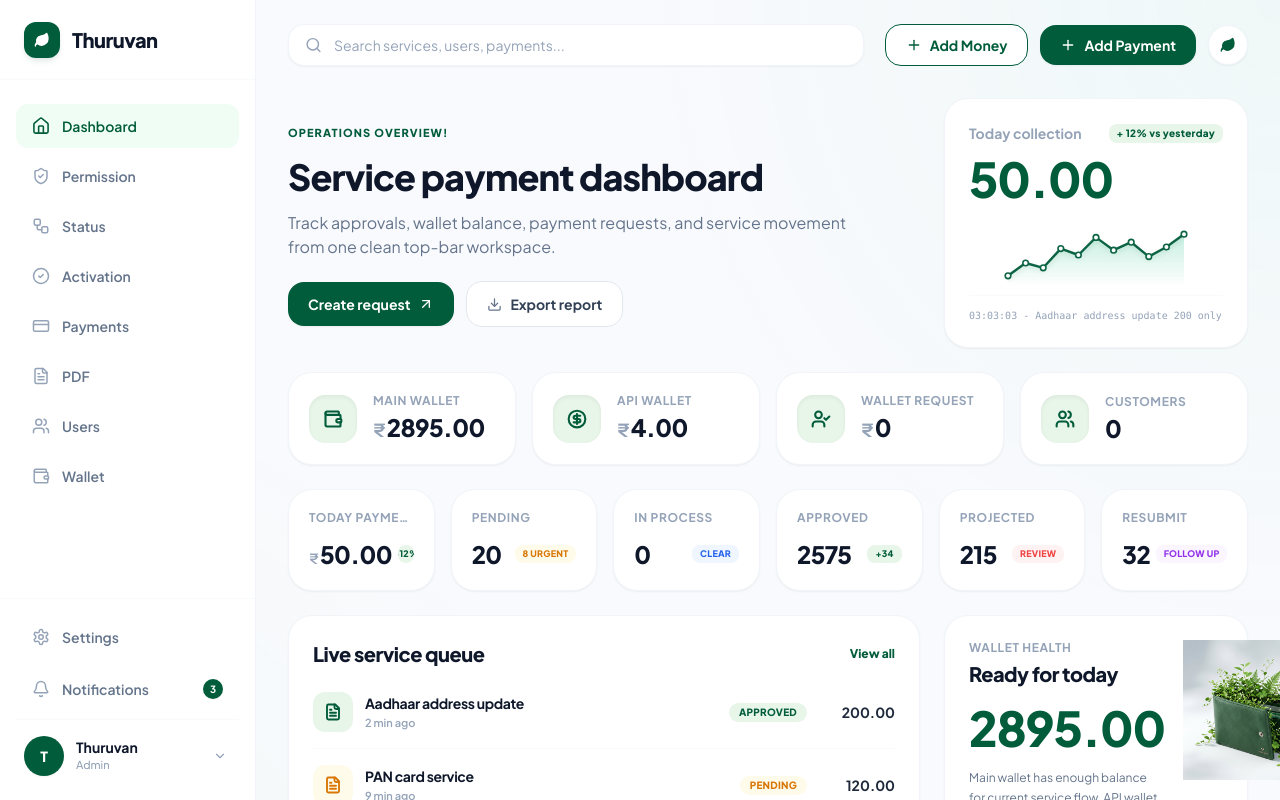
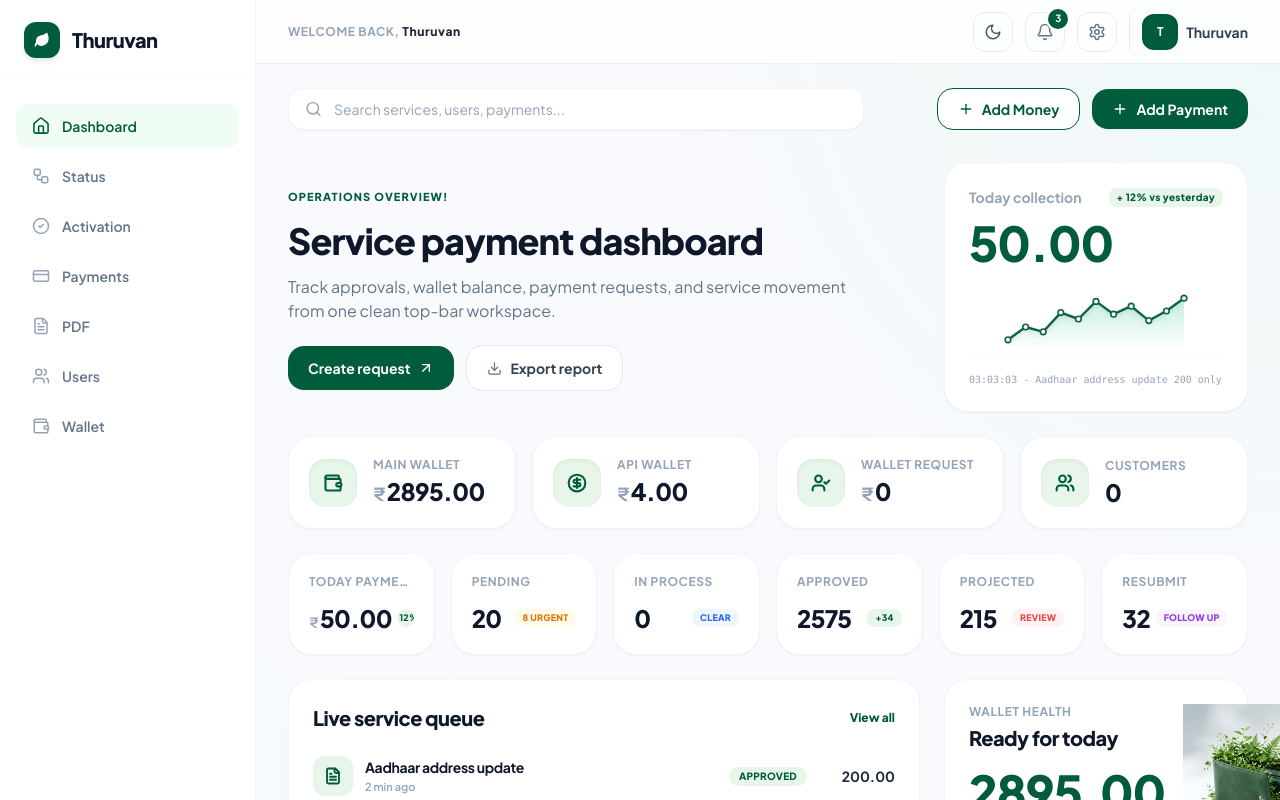
Before and after one commit to DEVANAND-JAYARAMAN/E-Seva_Freelancing-Project, a Next.js app: page / in a window 1280 px wide. Shown: the top 800 px of the page. Built offline with nearby package versions, Linux system fonts and the light colour scheme.

Commit message:
Refactor AppShell, CommandBar, Sidebar, and TopBar components for improved structure and readability; remove unused imports and elements

```diff
--- a/components/app/AppShell.tsx
+++ b/components/app/AppShell.tsx
@@ -3,7 +3,7 @@
 import { useState, type ReactNode } from "react";
 import { Sidebar } from "./Sidebar";
 import { CommandBar } from "./CommandBar";
-import { Menu, Leaf } from "lucide-react";
+import { TopBar } from "./TopBar";
 
 type AppShellProps = {
   activePage?: string;
@@ -27,26 +27,8 @@ export function AppShell({
 
       {/* Main content body */}
       <div className="lg:pl-64 flex flex-col min-h-screen">
-        {/* Sleek Mobile Top Header (only visible on mobile/tablet) */}
-        <header className="flex h-16 w-full items-center justify-between border-b border-slate-100 dark:border-slate-900/50 bg-white/80 dark:bg-[#090d16]/80 px-4 sm:px-6 lg:hidden backdrop-blur-xl transition-all duration-300">
-          <div className="flex items-center gap-4">
-            <button
-              onClick={() => setSidebarOpen(true)}
-              className="flex h-10 w-10 items-center justify-center rounded-xl border border-slate-200 dark:border-slate-855 text-slate-600 dark:text-slate-300 hover:bg-slate-50 dark:hover:bg-slate-900/60 transition-colors"
-              aria-label="Open sidebar"
-            >
-              <Menu size={18} />
-            </button>
-            <div className="flex items-center gap-2">
-              <span className="flex h-8 w-8 items-center justify-center rounded-lg bg-[#005c3a] dark:bg-emerald-600 text-white shadow-sm">
-                <Leaf size={14} fill="white" />
-              </span>
-              <span className="font-extrabold text-slate-800 dark:text-white text-base">
-                Thuruvan
-              </span>
-            </div>
-          </div>
-        </header>
+        {/* Sleek Top Header (visible on both mobile and desktop) */}
+        <TopBar onMenuClick={() => setSidebarOpen(true)} />
 
         {/* Outer content container */}
         <main className="flex-1 px-4 sm:px-6 lg:px-8 py-6 max-w-7xl mx-auto w-full space-y-6">
--- a/components/app/CommandBar.tsx
+++ b/components/app/CommandBar.tsx
@@ -1,11 +1,8 @@
 "use client";
 
-import { Plus, Search, Leaf } from "lucide-react";
-import { useTheme } from "./ThemeProvider";
+import { Plus, Search } from "lucide-react";
 
 export function CommandBar() {
-  const { theme, toggleTheme } = useTheme();
-
   return (
     <section className="flex flex-col md:flex-row md:items-center gap-4 justify-between w-full">
       {/* Search Input Box */}
@@ -34,18 +31,6 @@ export function CommandBar() {
           <Plus size={16} />
           <span>Add Payment</span>
         </button>
-        {/* Leaf Theme Toggle Button */}
-        <button
-          onClick={toggleTheme}
-          className="flex h-10 w-10 shrink-0 items-center justify-center rounded-full bg-white dark:bg-emerald-950/40 hover:bg-[#f0fdf4]/50 dark:hover:bg-emerald-900/40 text-[#005c3a] dark:text-emerald-400 border border-slate-100 dark:border-emerald-900/50 transition-all duration-300 shadow-sm"
-          aria-label="Toggle Theme"
-          title="Toggle color theme"
-        >
-          <Leaf
-            size={16}
-            className={`transition-transform duration-300 ${theme === "dark" ? "rotate-12 fill-emerald-400" : "fill-[#005c3a]"}`}
-          />
-        </button>
       </div>
     </section>
   );
--- a/components/app/Sidebar.tsx
+++ b/components/app/Sidebar.tsx
@@ -1,6 +1,6 @@
 "use client";
 
-import { X, Settings, Leaf, Bell, ChevronDown } from "lucide-react";
+import { X, Leaf } from "lucide-react";
 import { navItems } from "./data";
 
 type SidebarProps = {
@@ -74,59 +74,6 @@ export function Sidebar({ activePage, isOpen, onClose }: SidebarProps) {
             );
           })}
         </nav>
-
-        {/* Bottom Utility & Profile Section */}
-        <div className="border-t border-slate-50 dark:border-slate-900/50 p-4 space-y-2">
-          {/* Settings Nav */}
-          <a
-            href="#settings"
-            className="flex items-center gap-3 px-4 py-3 rounded-xl text-sm font-semibold text-slate-500 dark:text-slate-400 hover:bg-slate-50 dark:hover:bg-slate-900/40 hover:text-slate-950 dark:hover:text-slate-100 transition-all duration-200"
-          >
-            <Settings
-              size={18}
-              className="text-slate-400 dark:text-slate-500"
-            />
-            <span>Settings</span>
-          </a>
-
-          {/* Notifications Nav */}
-          <a
-            href="#notifications"
-            className="flex items-center justify-between px-4 py-3 rounded-xl text-sm font-semibold text-slate-500 dark:text-slate-400 hover:bg-slate-50 dark:hover:bg-slate-900/40 hover:text-slate-950 dark:hover:text-slate-100 transition-all duration-200"
-          >
-            <div className="flex items-center gap-3">
-              <Bell size={18} className="text-slate-400 dark:text-slate-500" />
-              <span>Notifications</span>
-            </div>
-            <span className="flex h-5 w-5 shrink-0 items-center justify-center rounded-full bg-[#005c3a] dark:bg-emerald-600 text-[10px] font-bold text-white shadow-sm">
-              3
-            </span>
-          </a>
-
-          {/* User Profile Card */}
-          <div className="pt-2 border-t border-slate-50 dark:border-slate-900/50">
-            <button className="w-full flex items-center justify-between px-2 py-2 rounded-xl hover:bg-slate-50 dark:hover:bg-slate-900/40 transition-all duration-200 text-left">
-              <div className="flex items-center gap-3">
-                {/* Circular Green Avatar */}
-                <div className="flex h-10 w-10 shrink-0 items-center justify-center rounded-full bg-[#005c3a] dark:bg-emerald-600 font-extrabold text-white text-sm shadow-sm">
-                  T
-                </div>
-                <div>
-                  <h4 className="text-sm font-bold text-slate-900 dark:text-white leading-tight">
-                    Thuruvan
-                  </h4>
-                  <p className="text-[11px] text-slate-400 dark:text-slate-500 font-medium">
-                    Admin
-                  </p>
-                </div>
-              </div>
-              <ChevronDown
-                size={14}
-                className="text-slate-400 dark:text-slate-500 mr-1"
-              />
-            </button>
-          </div>
-        </div>
       </aside>
     </>
   );
--- a/components/app/TopBar.tsx
+++ b/components/app/TopBar.tsx
@@ -1,4 +1,4 @@
-import { Bell, Menu, Moon, Sun, Sparkles } from "lucide-react";
+import { Bell, Menu, Moon, Sun, Leaf, Settings } from "lucide-react";
 import { useTheme } from "./ThemeProvider";
 
 type TopBarProps = {
@@ -22,8 +22,8 @@ export function TopBar({ onMenuClick }: TopBarProps) {
 
         {/* Small Brand Logo shown only on mobile */}
         <div className="flex items-center gap-2 lg:hidden">
-          <span className="flex h-8 w-8 items-center justify-center rounded-lg bg-gradient-to-tr from-teal-500 to-indigo-500 text-white shadow-md">
-            <Sparkles size={14} />
+          <span className="flex h-8 w-8 items-center justify-center rounded-lg bg-[#005c3a] dark:bg-emerald-600 text-white shadow-md">
+            <Leaf size={14} fill="white" />
           </span>
           <span className="font-extrabold text-slate-800 dark:text-white text-base">
             Thuruvan
@@ -41,7 +41,7 @@ export function TopBar({ onMenuClick }: TopBarProps) {
         </div>
       </div>
 
-      {/* Global Utilities (Notifications, Theme, Mini Profile) */}
+      {/* Global Utilities (Notifications, Settings, Theme, Mini Profile) */}
       <div className="flex items-center gap-3">
         {/* Toggle Theme button */}
         <button
@@ -56,18 +56,30 @@ export function TopBar({ onMenuClick }: TopBarProps) {
           )}
         </button>
 
-        {/* Notifications button */}
-        <button
-          className="relative flex h-10 w-10 items-center justify-center rounded-xl border border-slate-200/80 dark:border-slate-800/60 text-slate-500 dark:text-slate-400 hover:bg-slate-50 dark:hover:bg-slate-900/60 hover:text-slate-800 dark:hover:text-slate-200 transition-colors"
+        {/* Notifications link */}
+        <a
+          href="#notifications"
+          className="relative flex h-10 w-10 items-center justify-center rounded-xl border border-slate-200/80 dark:border-slate-800/60 text-slate-500 dark:text-slate-400 hover:bg-slate-50 dark:hover:bg-slate-900/60 hover:text-slate-800 dark:hover:text-slate-200 active:scale-95 transition-all duration-300"
           aria-label="Notifications"
         >
           <Bell size={18} />
-          <span className="absolute top-2.5 right-2.5 h-2 w-2 rounded-full bg-rose-500 ring-2 ring-white dark:ring-[#060913]" />
-        </button>
+          <span className="absolute -top-1 -right-1 flex h-5 w-5 items-center justify-center rounded-full bg-[#005c3a] dark:bg-emerald-600 text-[10px] font-bold text-white shadow-sm ring-2 ring-white dark:ring-[#060913]">
+            3
+          </span>
+        </a>
+
+        {/* Settings link */}
+        <a
+          href="#settings"
+          className="flex h-10 w-10 items-center justify-center rounded-xl border border-slate-200/80 dark:border-slate-800/60 text-slate-500 dark:text-slate-400 hover:bg-slate-50 dark:hover:bg-slate-900/60 hover:text-slate-800 dark:hover:text-slate-200 active:scale-95 transition-all duration-300"
+          aria-label="Settings"
+        >
+          <Settings size={18} />
+        </a>
 
         {/* User profile bubble */}
         <div className="flex items-center gap-2 pl-3 border-l border-slate-200 dark:border-slate-800/65">
-          <div className="flex h-9 w-9 items-center justify-center rounded-xl bg-slate-900 dark:bg-slate-800 text-xs font-bold text-white shadow-inner">
+          <div className="flex h-9 w-9 items-center justify-center rounded-xl bg-[#005c3a] dark:bg-emerald-600 text-xs font-bold text-white shadow-inner">
             T
           </div>
           <span className="hidden sm:block text-sm font-bold text-slate-700 dark:text-slate-300">
--- a/components/app/data.ts
+++ b/components/app/data.ts
@@ -4,7 +4,6 @@ import {
   CreditCard,
   FileText,
   Home,
-  ShieldCheck,
   UserCheck,
   Users,
   Wallet,
@@ -41,7 +40,6 @@ export type ServiceItem = {
 
 export const navItems: NavItem[] = [
   { label: "Dashboard", href: "/", icon: Home },
-  { label: "Permission", href: "/permission", icon: ShieldCheck },
   { label: "Status", href: "/status", icon: Workflow },
   { label: "Activation", href: "/activation", icon: CheckCircle2 },
   { label: "Payments", href: "/payments", icon: CreditCard },
```
